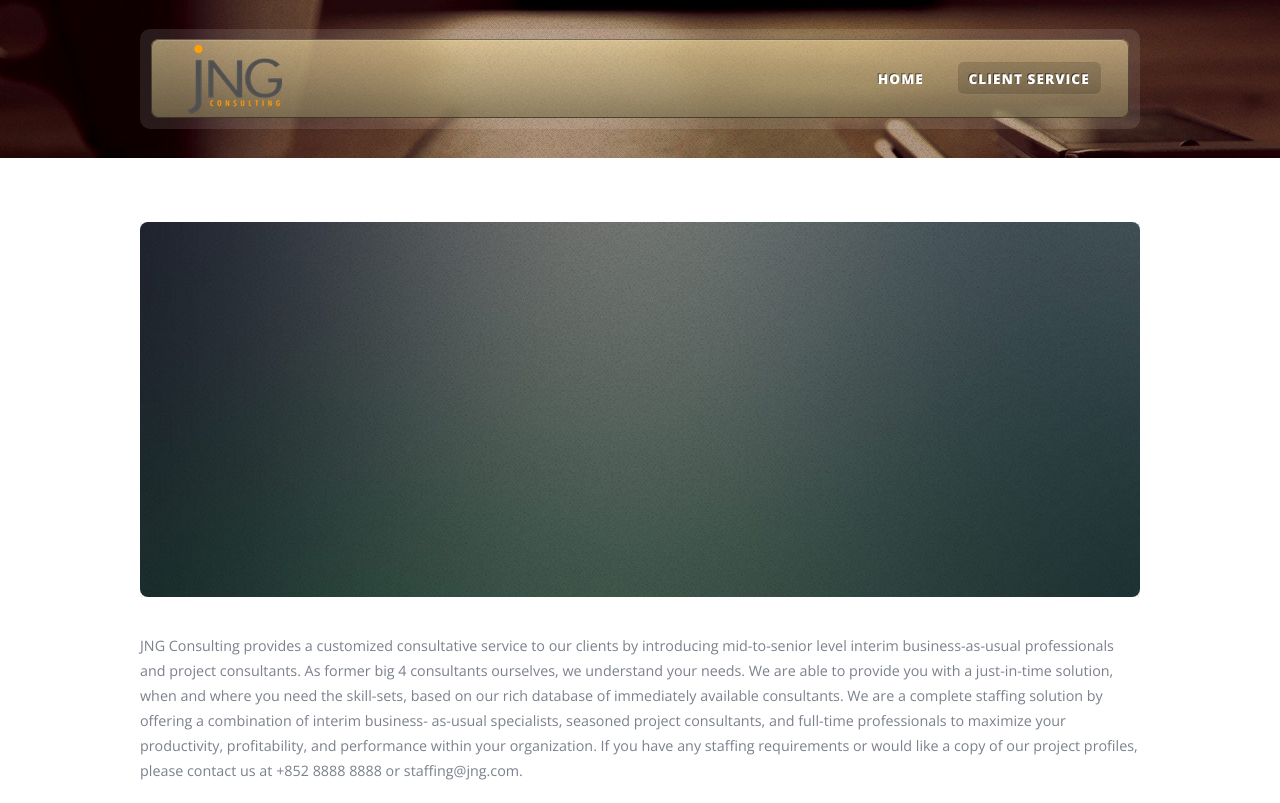
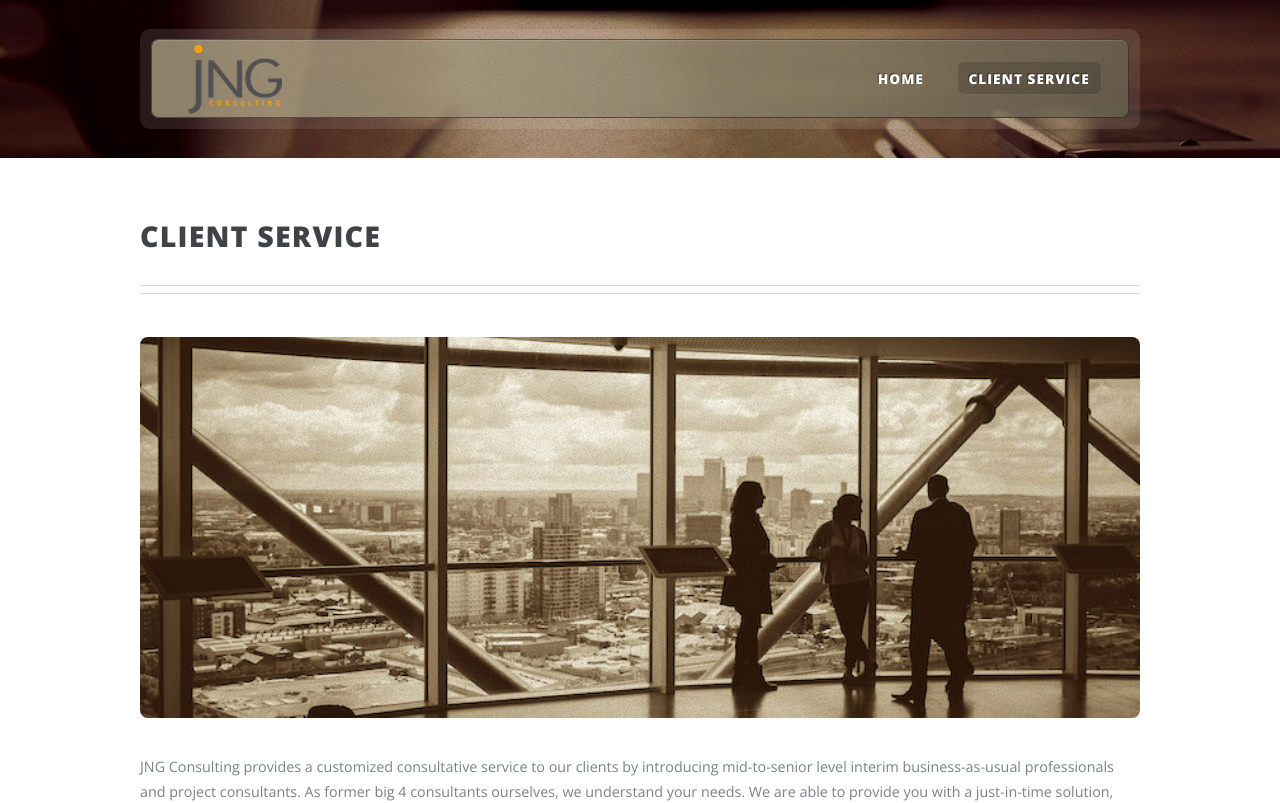
Before and after one commit to ericmash/ericmash.github.io, a plain HTML site: page client-service.html in a window 1280 px wide. Shown: the top 803 px of the page. Drawn offline with nearby package versions, Linux system fonts and the light colour scheme; a script that the page names is missing.

Commit message:
Content for client service page

```diff
--- a/client-service.html
+++ b/client-service.html
@@ -67,8 +67,12 @@
 										<!-- Content -->
 
 											<article>
+                                                <header class="major">
+                                                    <h2>Client Service</h2>
+                                                    <!--<p>Sidebars are not welcome here</p>-->
+                                                </header>
 
-												<span class="image featured"><img src="images/pic08.jpg" alt="" /></span>
+												<span class="image featured"><img src="images/client-service-bg.jpg" alt="client-service-background" /></span>
 
 												<p>JNG Consulting provides a customized consultative service to our clients by
                                                     introducing mid-to-senior level interim business-as-usual professionals and project
@@ -118,7 +122,7 @@
                                                     </ul>
                                                 </p>
 
-                                                <h3>Staff Augmentation</h3>
+                                                <h3>Project – Resources Based Consulting</h3>
                                                 <p>At JNG Consulting, we treat every client uniquely and partner closely to offer a
                                                     customized approach. Unlike traditional consulting firms which offer an outside-
                                                     in approach, we work with our clients in implementing internal initiatives, driving
--- a/css/style-desktop.css
+++ b/css/style-desktop.css
@@ -66,12 +66,12 @@
 		{
 			position: relative;
 			height: 5.5em;
-            background-color: rgba(247, 224, 162, 0.6);
-			background-image: -moz-linear-gradient(top, rgba(0,0,0,0), rgba(0,0,0,0.35)), url('images/bg02.png');
-			background-image: -webkit-linear-gradient(top, rgba(0,0,0,0), rgba(0,0,0,0.35)), url('images/bg02.png');
-			background-image: -o-linear-gradient(top, rgba(0,0,0,0), rgba(0,0,0,0.35)), url('images/bg02.png');
-			background-image: -ms-linear-gradient(top, rgba(0,0,0,0), rgba(0,0,0,0.35)), url('images/bg02.png');
-			background-image: linear-gradient(top, rgba(0,0,0,0), rgba(0,0,0,0.35)), url('images/bg02.png');
+            background-color: rgba(187, 175, 143, 0.71);
+			background-image: -moz-linear-gradient(left, rgba(0,0,0,0), rgba(0,0,0,0.35)), url('images/bg02.png');
+			background-image: -webkit-linear-gradient(left, rgba(0,0,0,0), rgba(0,0,0,0.35)), url('images/bg02.png');
+			background-image: -o-linear-gradient(left, rgba(0,0,0,0), rgba(0,0,0,0.35)), url('images/bg02.png');
+			background-image: -ms-linear-gradient(left, rgba(0,0,0,0), rgba(0,0,0,0.35)), url('images/bg02.png');
+			background-image: linear-gradient(left, rgba(0,0,0,0), rgba(0,0,0,0.35)), url('images/bg02.png');
 			border-radius: 8px;
 			box-shadow: inset 0px 0px 0px 1px rgba(0,0,0,0.45), inset 0px 2px 1px 0px rgba(255,255,255,0.15);
 			text-shadow: -1px -1px 0 rgba(0,0,0,0.5);
--- a/css/style.css
+++ b/css/style.css
@@ -93,7 +93,7 @@
 
 	b, strong
 	{
-		color: #404248;
+		color: #FC9B28;
 		font-weight: 700;
 	}
 
```
Also changed, not shown: images/client-service-bg.jpg (added).
